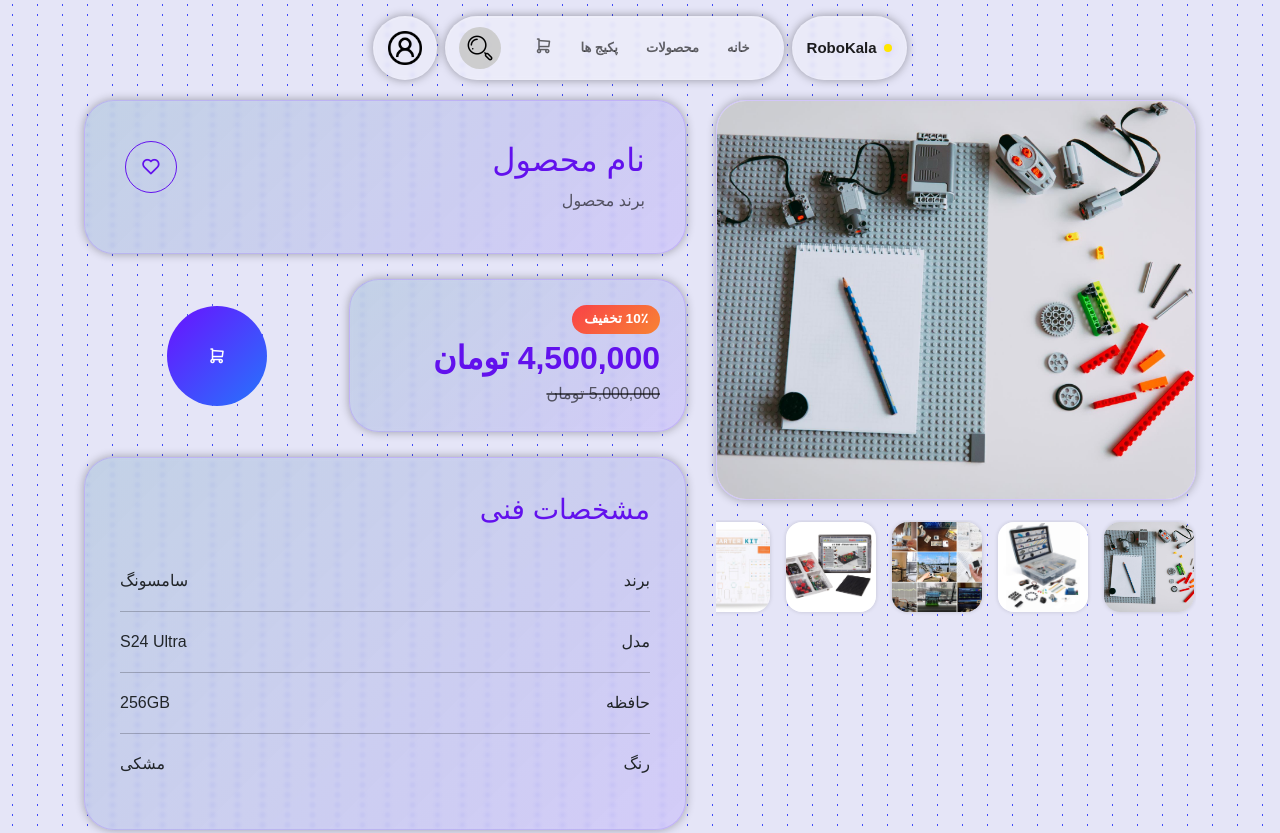
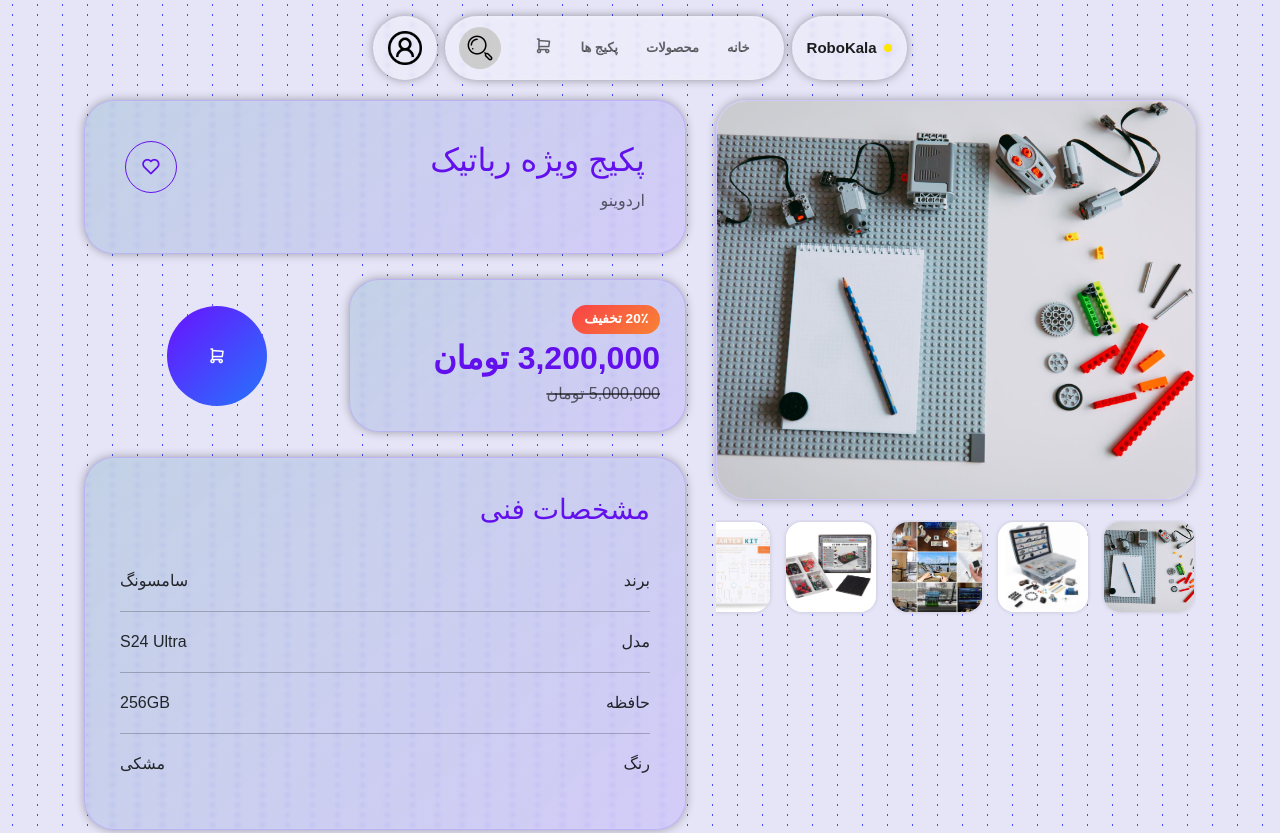
Before and after one commit to SinaFiruzian/robokala, a plain HTML site: page product.html in a window 1280 px wide. Shown: the top 833 px of the page. Drawn offline with Linux system fonts and the light colour scheme.

Commit message:
Modify product details in product.html
Updated product name, brand, discount, and prices.

```diff
--- a/product.html
+++ b/product.html
@@ -115,8 +115,8 @@
             <div class="product-header glass-card">
                 <div class="header-top">
                     <div>
-                        <h1>نام محصول</h1>
-                        <span>برند محصول</span>
+                        <h1>پکیج ویژه رباتیک</h1>
+                        <span>اردوینو</span>
                     </div>
                     <button class="wish-btn" id="wishBtn">
                         <i class="ti ti-heart" id="wishIcon"></i>
@@ -128,11 +128,11 @@
                 <div class="price-box glass-card">
                     <!-- off -->
                     <span class="discount-badge">
-                        10٪ تخفیف
+                        20٪ تخفیف
                     </span>
                     <!-- current -->
                     <span class="current-price">
-                        4,500,000 تومان
+                        3,200,000 تومان
                     </span>
                     <!-- old -->
                     <span class="old-price">
```
